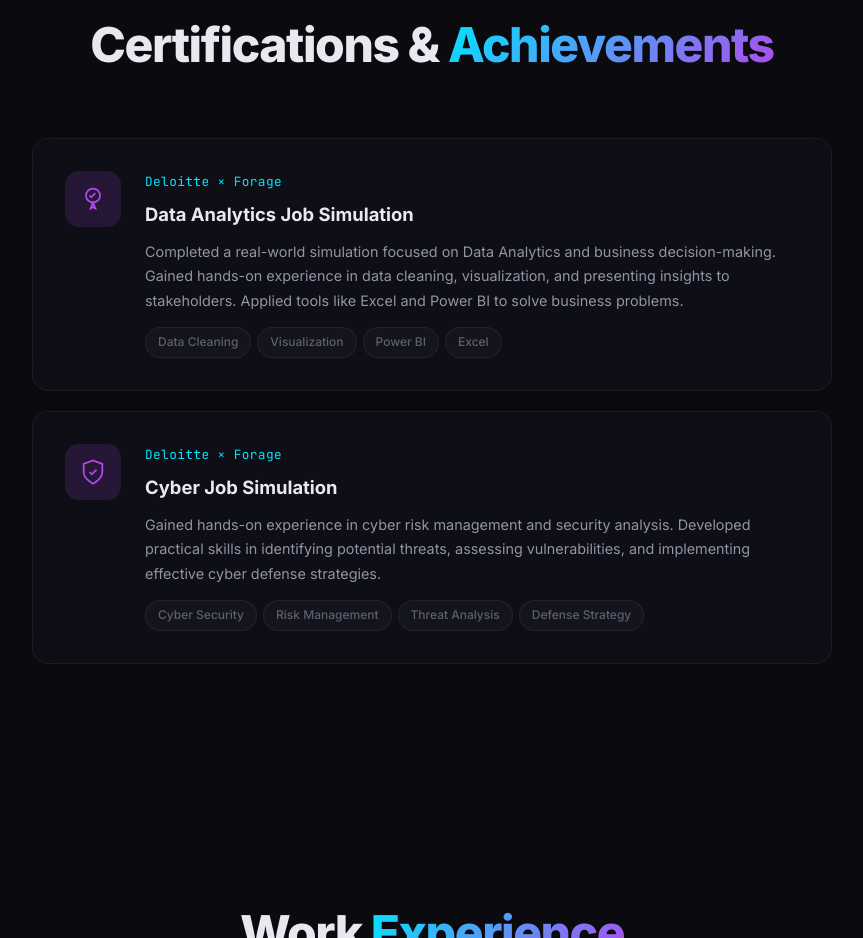
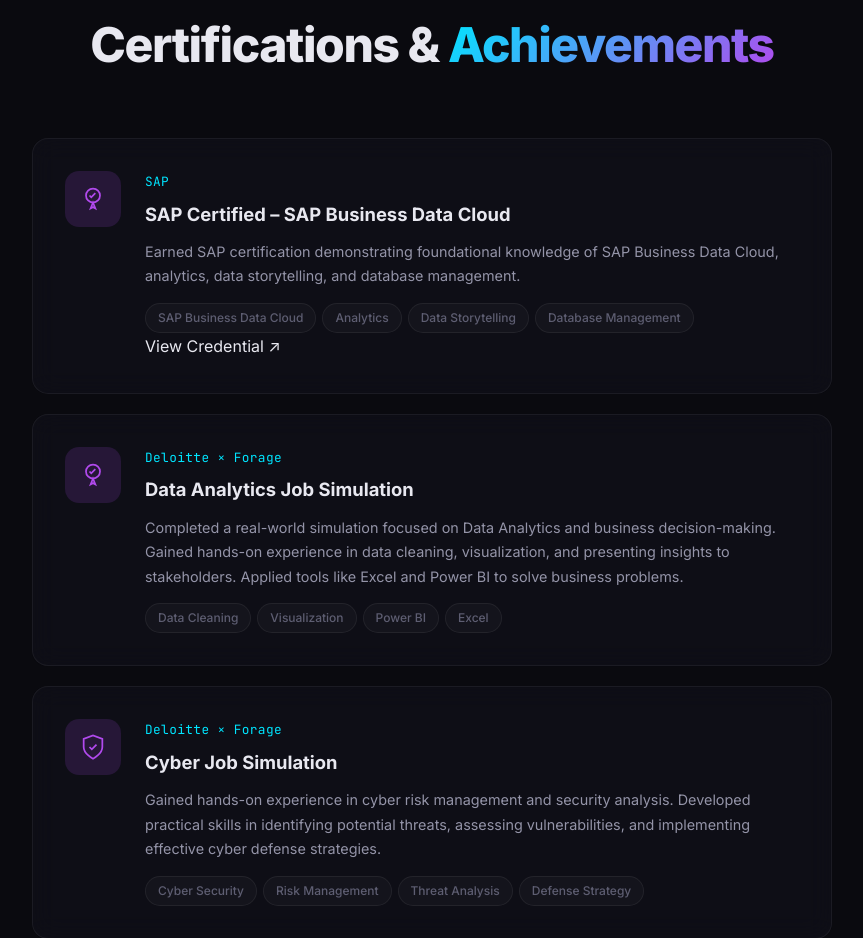
Before and after one commit to Pratapsinh07/Pratapsinh07.github.io, a plain HTML site: page index.html in a window 1280 px wide. Shown: the part 3920-4858 px from the top of the page, without its empty margins (208-1071 px from the left). Drawn offline with Linux system fonts and the light colour scheme.

Commit message:
Update index.html

```diff
--- a/index.html
+++ b/index.html
@@ -285,6 +285,42 @@
         <h2 class="section-title">Certifications & <span class="neon-text">Achievements</span></h2>
       </div>
       <div class="cert-timeline">
+        <!-- SAP Certification -->
+<div class="cert-card glass-card">
+  <div class="cert-icon-wrap">
+    <div class="cert-icon">
+      <svg width="28" height="28" viewBox="0 0 24 24" fill="none" stroke="currentColor" stroke-width="1.5">
+        <path d="M12 15l-2 5l2-1l2 1l-2-5z"/>
+        <circle cx="12" cy="9" r="6"/>
+        <path d="M9 9l1.5 1.5L14 7"/>
+      </svg>
+    </div>
+  </div>
+
+  <div class="cert-content">
+    <div class="cert-company">SAP</div>
+    <h3>SAP Certified – SAP Business Data Cloud</h3>
+    <p>
+      Earned SAP certification demonstrating foundational knowledge of SAP
+      Business Data Cloud, analytics, data storytelling, and database
+      management.
+    </p>
+
+    <div class="cert-tags">
+      <span>SAP Business Data Cloud</span>
+      <span>Analytics</span>
+      <span>Data Storytelling</span>
+      <span>Database Management</span>
+    </div>
+
+    <a href="https://www.credly.com/badges/4198372c-ebf6-404e-9d23-67e16ebabb53"
+       target="_blank"
+       rel="noopener noreferrer"
+       class="cert-link">
+      View Credential ↗
+    </a>
+  </div>
+</div>
         <div class="cert-card glass-card">
           <div class="cert-icon-wrap">
             <div class="cert-icon">
```
